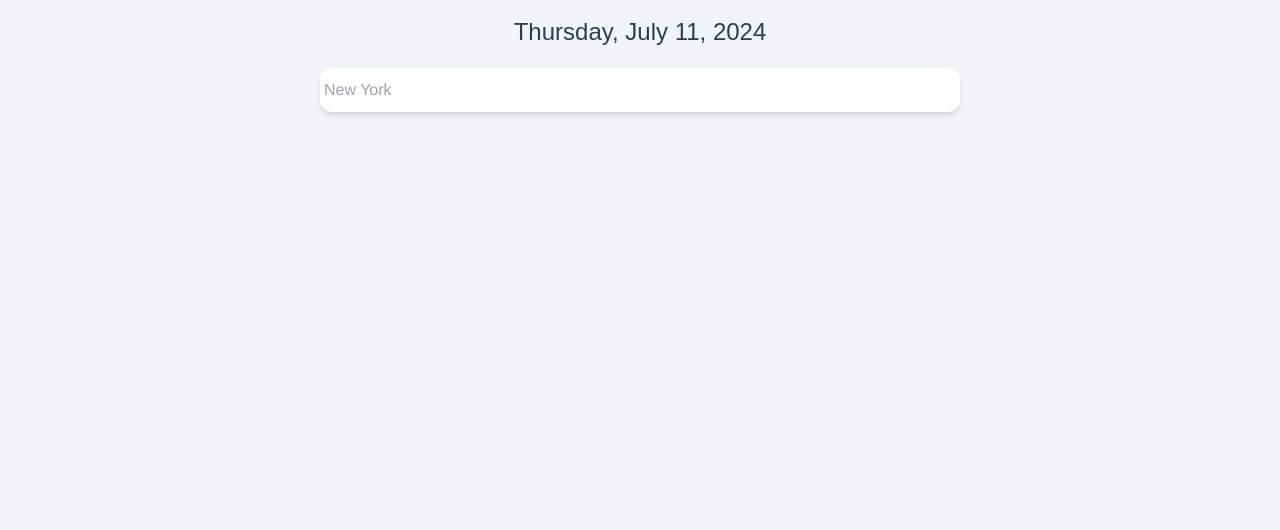
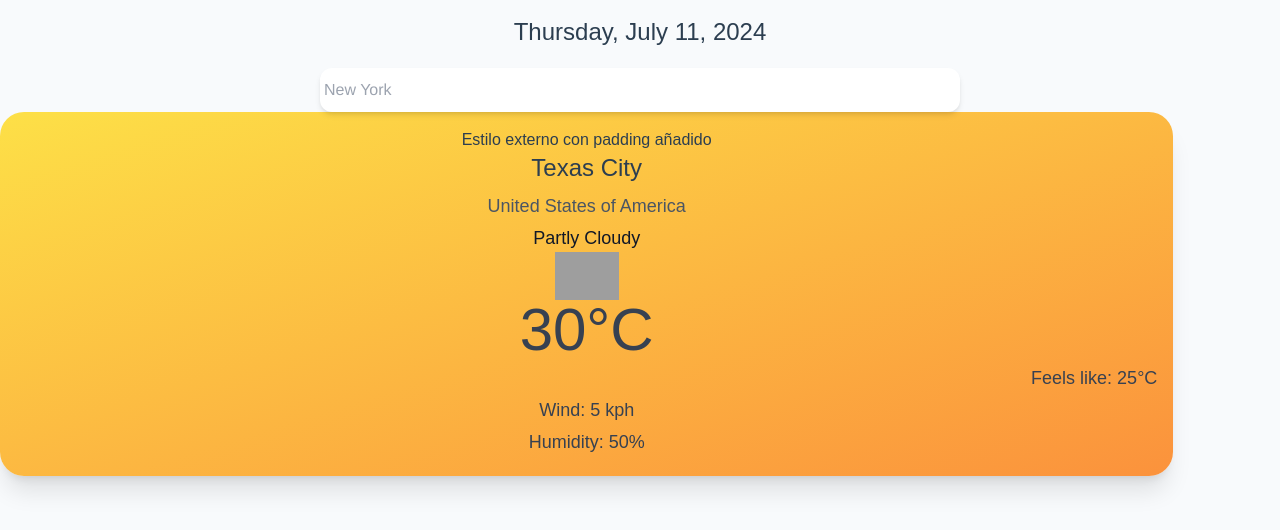
Before and after one commit to ShykanDev/weather_app, a Vue app: page /about in a window 1280 px wide. Shown: the top 530 px of the page. Built offline with nearby package versions, Linux system fonts and the light colour scheme; grey boxes are pictures that could not be loaded; the HTML template or start-up script is replaced by a standard one.

Commit message:
Initial styles for components-WeatherCard

```diff
--- a/src/components/WeatherCard.vue
+++ b/src/components/WeatherCard.vue
@@ -1,7 +1,18 @@
 <template>
-    <div class="">
-        <div></div>
+<div class="">
+    <!-- <div class="flex flex-col items-center w-11/12 p-4 bg-white shadow-xl rounded-3xl min-h-24 font-poppins"> Estilo externo con padding añadido -->
+    <div class="flex flex-col items-center w-11/12 p-4 shadow-xl bg-gradient-to-br from-yellow-300 to-orange-400 rounded-3xl min-h-24 font-poppins"> Estilo externo con padding añadido
+        <h2 class="mb-2 text-2xl ">Texas City</h2>
+        <h3 class="mb-1 text-lg text-gray-600">United States of America</h3>
+        <h3 class="text-lg text-gray-900">Partly Cloudy</h3>
+        <img class="w-16" src="//cdn.weatherapi.com/weather/64x64/day/299.png" alt="">
+        <h3 class="mb-1 text-6xl text-gray-700"> 30°C</h3>
+        <h3 class="self-end mb-1 text-lg text-gray-700">Feels like: 25°C</h3>
+        <h3 class="mb-1 text-lg text-gray-700">Wind: 5 kph</h3>
+        <h3 class="mb-1 text-lg text-gray-700">Humidity: 50%</h3>
     </div>
+</div>
+
 </template>
 
 <script lang="ts" setup>
--- a/src/views/AboutView.vue
+++ b/src/views/AboutView.vue
@@ -1,5 +1,5 @@
 <template>
-  <div class="bg-slate-100 min-h-dvh">
+  <div class="bg-slate-50 min-h-dvh">
     <!-- Date -->
     <div class="pt-4 text-2xl font-poppins">
       <h1>{{ date }}</h1>
@@ -17,7 +17,7 @@
         :country="data.country" :region="data.region"> </AutoCompleteCard>
     </div>
     <!-- List of Weather Cards -->
-
+    <WeatherCard />
   </div>
 </template>
 
@@ -25,6 +25,7 @@
 import AutoCompleteCard from '@/components/AutoCompleteCard.vue';
 import IAutocompleteCountry from '@/Interfaces/IAutoCompleteCountry';
 import WeatherService from '@/services/WeatherService';
+import WeatherCard from '@/components/WeatherCard.vue';
 import { Ref, ref } from 'vue';
 
 // api key
@@ -49,12 +50,12 @@ let responseAutoComplete: Ref<Array<IAutocompleteCountry>> = ref([]);
 
 // When the user types in the search bar it will run the fetchAutocomplete function to get the results from the api and display them in the card component
 const handleQuery = () => {
-  if (query.value !="") {
+  if (query.value != "") {
     clearTimeout(timeout)
     timeout = setTimeout(async () => {
       await weatherService.fetchAutocomplete(api_key.value, query.value);
       const finalData = weatherService.getAutocomplete();
-     (query.value.length >= 1) ? responseAutoComplete.value = finalData.value : responseAutoComplete.value = [];
+      (query.value.length >= 1) ? responseAutoComplete.value = finalData.value : responseAutoComplete.value = [];
     }, 600)
   }
 }
@@ -66,11 +67,11 @@ import { WeatherCardSearchListStore } from '@/store/WeatherCardSearchListStore';
 const storeWeatherSearchList = WeatherCardSearchListStore();
 
 // When the user clicks on the card it will show the id of the country
-const handleCardClick = (data: object) =>{
-  if (data){
-  storeWeatherSearchList.addCard(data)
-  query.value = ""
-  responseAutoComplete.value = []
+const handleCardClick = (data: object) => {
+  if (data) {
+    storeWeatherSearchList.addCard(data)
+    query.value = ""
+    responseAutoComplete.value = []
   }
 }
 
```
